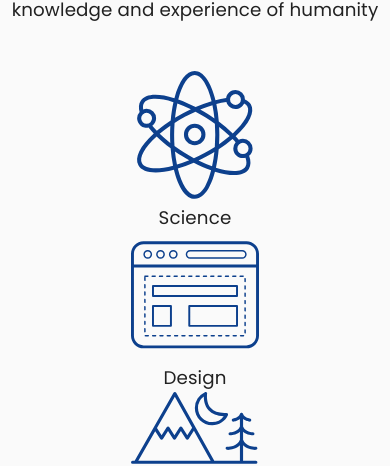
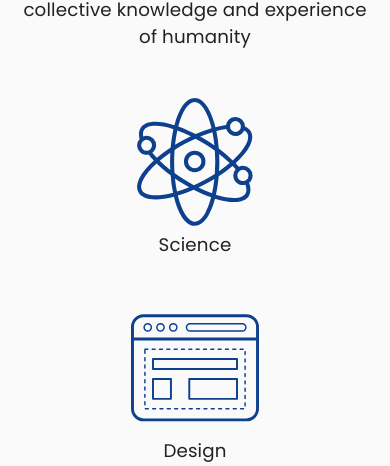
Before and after one commit to ryannath/explore-web, a React (Create React App) app: page / in a window 390 px wide. Shown: the part 1221-1687 px from the top of the page. Built offline with nearby package versions, Linux system fonts and the light colour scheme.

Commit message:
Changed margins for the information section so that text doesn't touch edge in mobile devices

```diff
--- a/src/components/Icon.js
+++ b/src/components/Icon.js
@@ -5,7 +5,11 @@ const useStyles = makeStyles(theme => ({
     display: 'flex',
     flexDirection: 'column',
     alignItems: 'center',
-    margin: 'auto'
+    margin: '0 2rem',
+
+    [theme.breakpoints.down('sm')]: {
+      marginBottom: '2.8rem'
+    },
   },
 
   icon: {
--- a/src/components/InfoSection.js
+++ b/src/components/InfoSection.js
@@ -11,11 +11,15 @@ const useStyles = makeStyles(theme => ({
   // Section root, relative for background image positioning
   root: {
     overflow: 'hidden',
-    margin: '5rem 0rem',
     display: 'flex',
     flexDirection: 'column',
     alignItems: 'center',
-    // padding to separate from other sections
+    margin: '5rem auto',
+    maxWidth: '90rem',
+    [theme.breakpoints.down('sm')]: {
+      marginLeft: '1.2rem',
+      marginRight: '1.2rem'
+    }
 
   },
 
@@ -46,7 +50,11 @@ const useStyles = makeStyles(theme => ({
     display: 'flex',
     flexWrap: 'wrap',
     justifyContent: 'center',
-    width: '60%'
+    width: '60%',
+
+    [theme.breakpoints.down('md')]: {
+      width: '90%'
+    },
   }
 }));
 
```
